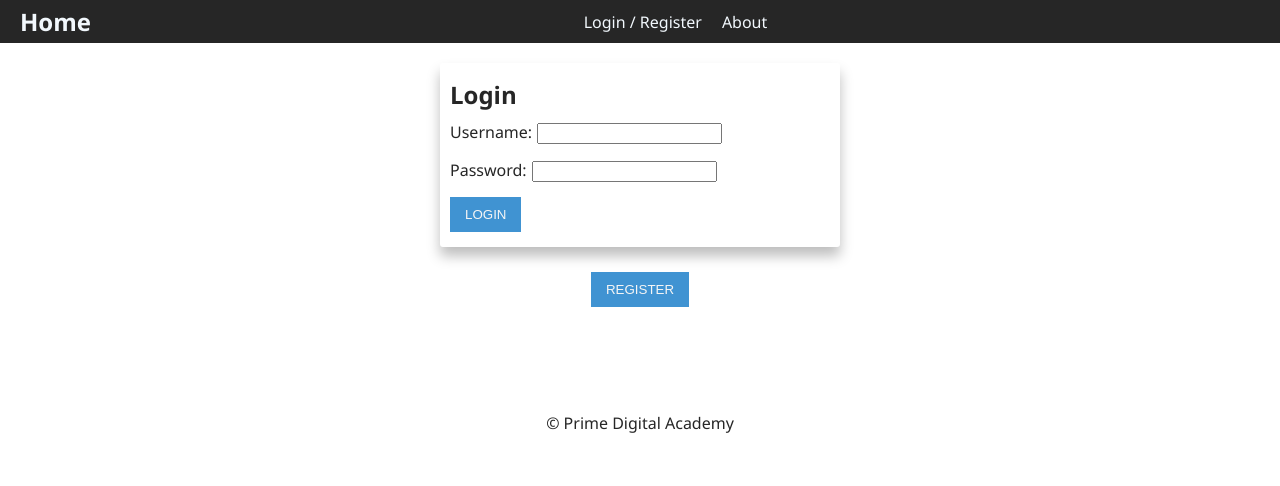
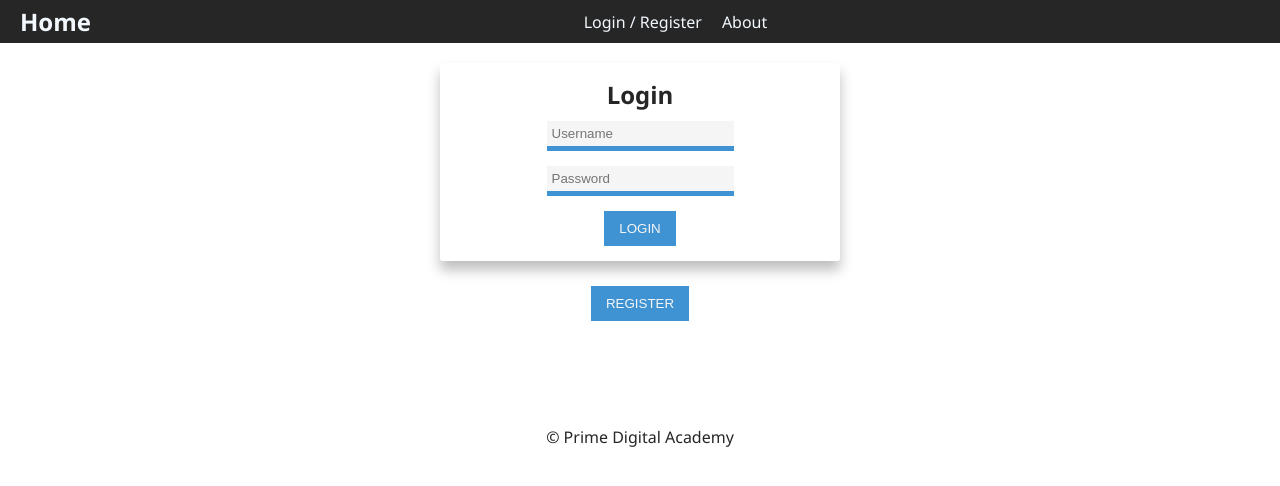
Before and after one commit to Davey-M/rocket-race-solo-project, a React (Create React App) app: page /#/user in a window 1280 px wide. Shown: the top 486 px of the page. Built offline with nearby package versions, Linux system fonts and the light colour scheme; no server answers.

Commit message:
add input styles

```diff
--- a/src/components/App/App.css
+++ b/src/components/App/App.css
@@ -54,6 +54,8 @@ Form Treatment
   /* background-color: #efefef; */
   border-radius: 3px;
   /* box-shadow: 0 1px 2px rgb(0, 0, 0, 0.4); */
+
+  text-align: center;
 }
 
 input {
--- a/src/components/LoginForm/LoginForm.jsx
+++ b/src/components/LoginForm/LoginForm.jsx
@@ -34,25 +34,27 @@ function LoginForm() {
       )}
       <div>
         <label htmlFor='username'>
-          <p style={{ display: 'inline-block' }}>Username:</p>
+          {/* <p style={{ display: 'inline-block' }}>Username:</p> */}
           <input
             type='text'
             name='username'
             required
             value={username}
             onChange={(event) => setUsername(event.target.value)}
+            placeholder='Username'
           />
         </label>
       </div>
       <div>
         <label htmlFor='password'>
-          <p style={{ display: 'inline-block' }}>Password:</p>
+          {/* <p style={{ display: 'inline-block' }}>Password:</p> */}
           <input
             type='password'
             name='password'
             required
             value={password}
             onChange={(event) => setPassword(event.target.value)}
+            placeholder='Password'
           />
         </label>
       </div>
--- a/src/components/RegisterForm/RegisterForm.jsx
+++ b/src/components/RegisterForm/RegisterForm.jsx
@@ -29,25 +29,27 @@ function RegisterForm() {
       )}
       <div>
         <label htmlFor='username'>
-          Username:
+          {/* Username: */}
           <input
             type='text'
             name='username'
             value={username}
             required
             onChange={(event) => setUsername(event.target.value)}
+            placeholder='Username'
           />
         </label>
       </div>
       <div>
         <label htmlFor='password'>
-          Password:
+          {/* Password: */}
           <input
             type='password'
             name='password'
             value={password}
             required
             onChange={(event) => setPassword(event.target.value)}
+            placeholder='Password'
           />
         </label>
       </div>
--- a/src/rr-style.css
+++ b/src/rr-style.css
@@ -171,6 +171,21 @@ button.free:active {
 
 /* buttons */
 
+/* inputs */
+input {
+  padding: 5px;
+  background-color: var(--dark-3);
+  border: none;
+  border-bottom: 5px solid var(--blue-1);
+}
+
+input:focus-visible {
+  outline-color: var(--red-1);
+  /* outline: none; */
+  outline: 1px solid var(--red-1);
+}
+/* inputs */
+
 /* cards */
 .card {
   padding: 10px;
```
